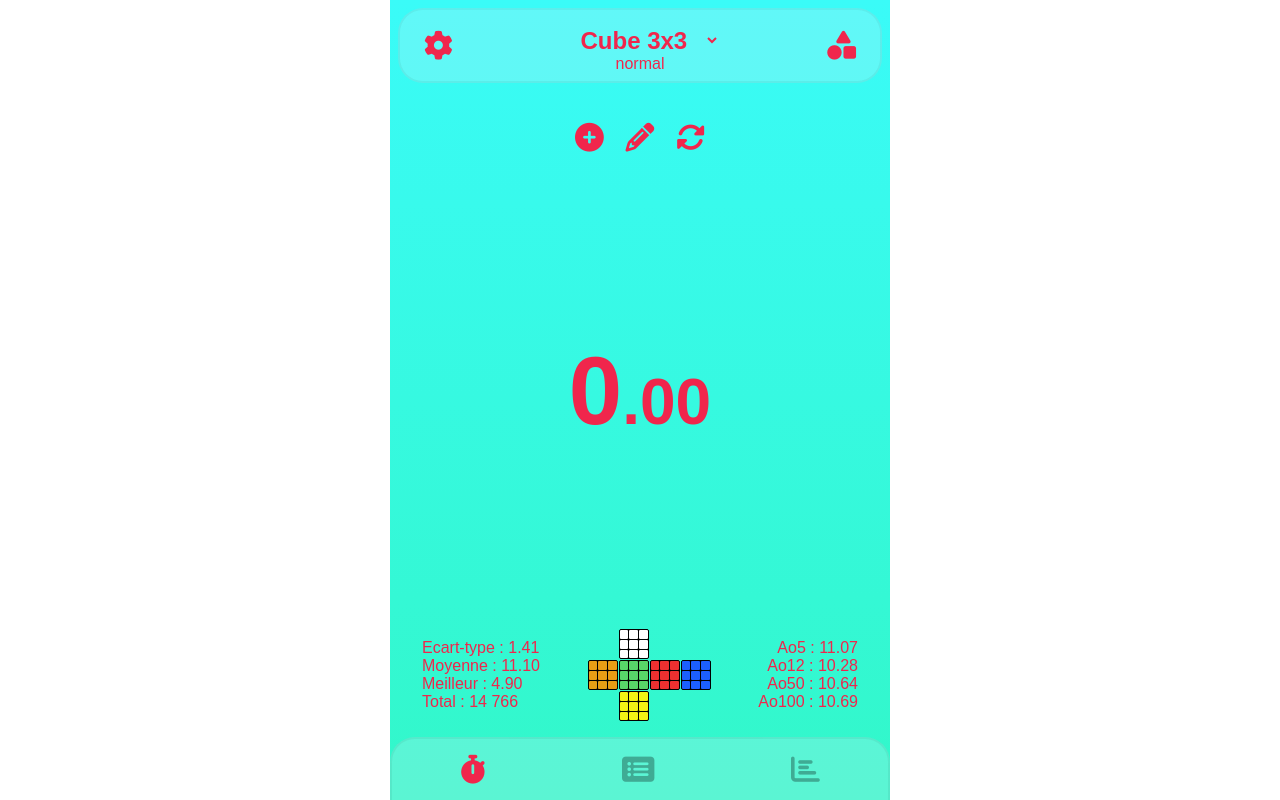
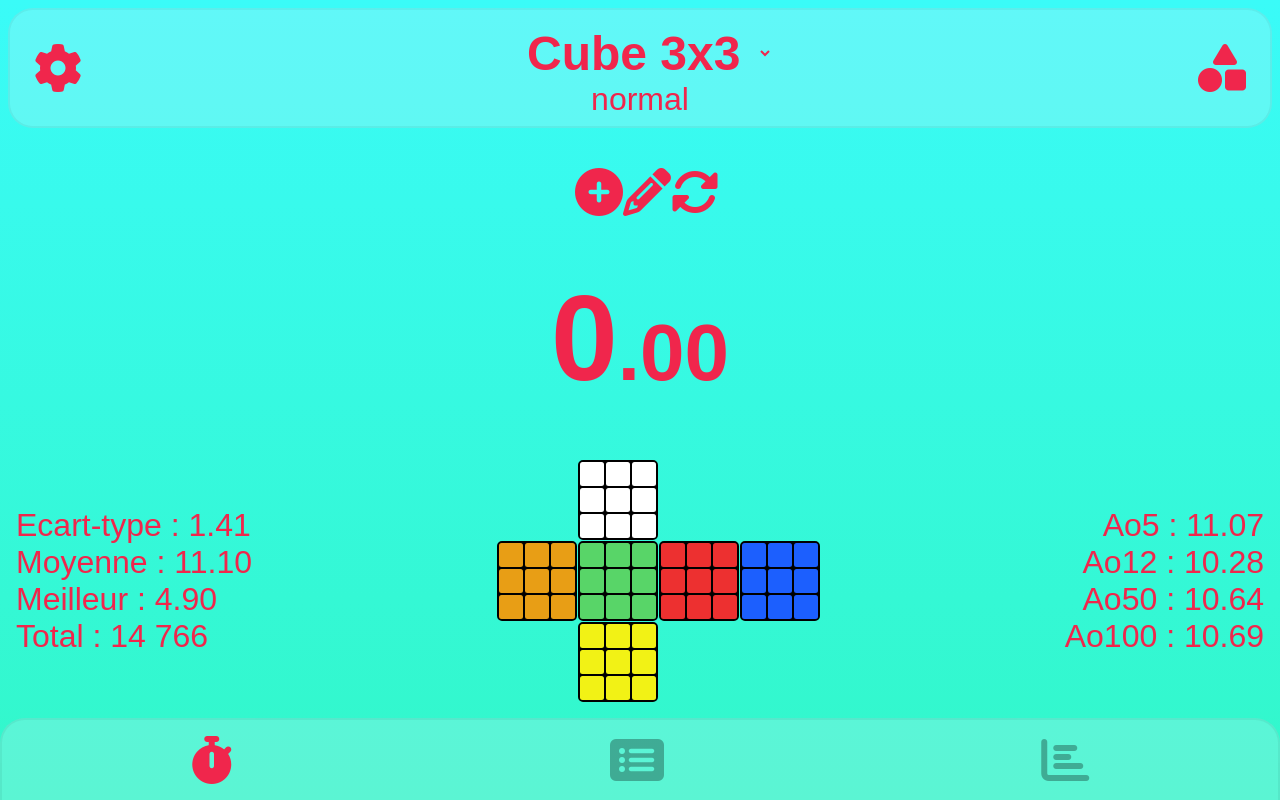
Before and after one commit to LcsGa/twistytimerclone, a plain HTML site: page index.html in a window 1280 px wide. Drawn offline with Linux system fonts and the light colour scheme.

Commit message:
font-size adaptation with screen-width

```diff
--- a/index.html
+++ b/index.html
@@ -11,7 +11,6 @@
     <title>Twisty timer clone</title>
   </head>
   <body>
-    <div id="app-container">
     <header>
       <i class="fas fa-cog"></i>
       <div id="game-mode">
@@ -122,7 +121,6 @@
       <i class="fas fa-list-alt"></i>
       <i class="fas fa-chart-bar"></i>
     </footer>
-    </div>
     <script type="module" src="./js/main.js"></script>
   </body>
 </html>
--- a/sass/scss/_graphic-combination.scss
+++ b/sass/scss/_graphic-combination.scss
@@ -4,16 +4,16 @@
   gap: 1px;
   .figure {
     background: black;
-    height: 30px;
-    width: 30px;
+    height: clamp(2rem, 8vw, 5rem);
+    width: clamp(2rem, 8vw, 5rem);
     display: grid;
     grid-template: repeat(3, 1fr) / repeat(3, 1fr);
-    gap: 1px;
-    border: 1px solid black;
-    border-radius: 2px;
+    gap: clamp(1px, 0.3vw, 2.5px);
+    border: clamp(1px, 0.3vw, 2.5px) solid black;
+    border-radius: clamp(2px, 0.6vw, 5px);
   }
   .square {
-    border-radius: 1px;
+    border-radius: clamp(1px, 0.3vw, 2.5px);
   }
   #top {
     grid-column: 2/3;
--- a/sass/scss/_header.scss
+++ b/sass/scss/_header.scss
@@ -10,14 +10,14 @@ header {
       background: none;
       border: none;
       font-weight: bold;
-      font-size: 1.5rem;
+      font-size: clamp(1rem, 8vw, 3rem);
       outline: none;
       cursor: pointer;
       padding: 0 1rem;
     }
     p {
       text-align: center;
-      font-size: 1rem;
+      font-size: clamp(0.5rem, 3vw, 2rem);
       margin-bottom: -0.5rem;
     }
   }
--- a/sass/scss/_main.scss
+++ b/sass/scss/_main.scss
@@ -9,6 +9,7 @@ main {
     align-items: flex-end;
     #combination {
       text-align: center;
+      font-size: clamp(1rem, 5vw, 3rem);
     }
     nav {
       @include y-centered-x-space-between;
@@ -17,20 +18,24 @@ main {
     }
   }
   #timer {
-    font-size: 4rem;
+    font-size: clamp(2rem, 15vw, 5rem);
     font-weight: bold;
     span {
-      font-size: 6rem;
+      font-size: clamp(3rem, 22.5vw, 7.5rem);
     }
   }
   #data {
     @include y-centered-x-space-between;
     width: 100%;
     section {
+      &:first-child {
+        margin-left: -1rem;
+      }
       &:nth-child(2n + 1) {
-        font-size: 1rem;
+        font-size: clamp(0.5rem, 3.5vw, 2rem);
       }
       &:last-child {
+        margin-right: -1rem;
         text-align: right;
       }
     }
--- a/sass/scss/style.scss
+++ b/sass/scss/style.scss
@@ -16,20 +16,13 @@
 }
 
 body {
-  @include x-y-centered;
+  @include flexed-column;
+  background: linear-gradient($lightblue, $seagreen);
   height: 100vh;
   font-family: Arial, Helvetica, sans-serif;
-  font-size: 1.5rem;
-}
-
-#app-container {
-  height: 100vh;
-  width: 500px;
-  background: linear-gradient($lightblue, $seagreen);
-  @include flexed-column;
 }
 
 i {
   cursor: pointer;
-  font-size: 1.8rem;
+  font-size: clamp(0.5rem, 7vw, 3rem);
 }
```
Also changed, not shown: sass/scss/style.css, 1 other file. Lines whose indentation alone changed are shown as unchanged.
